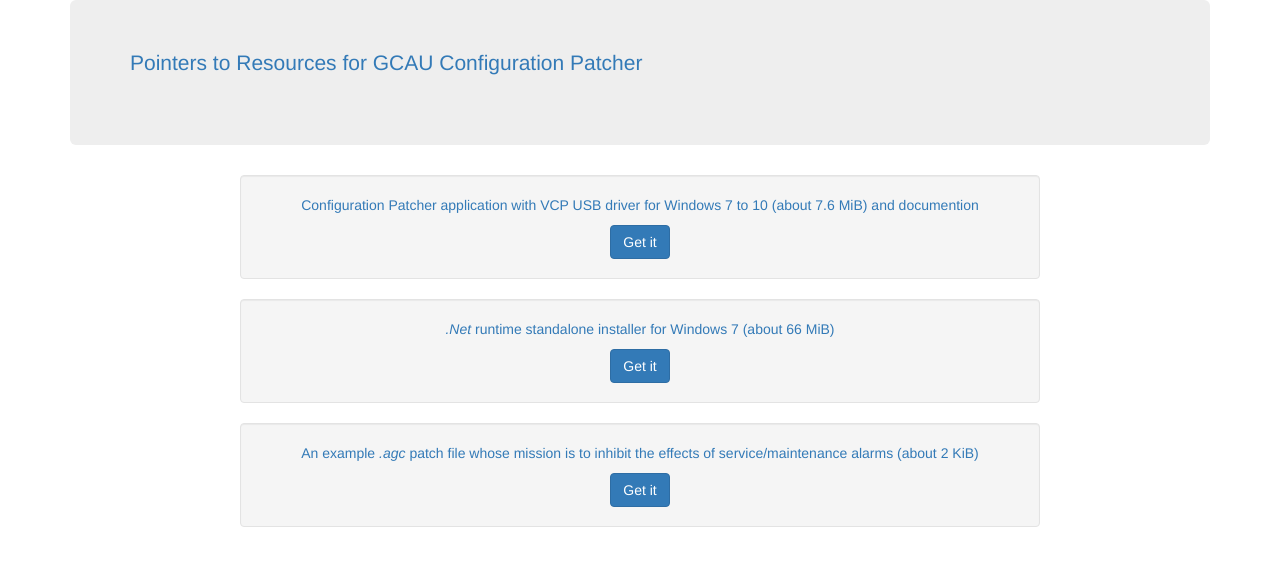
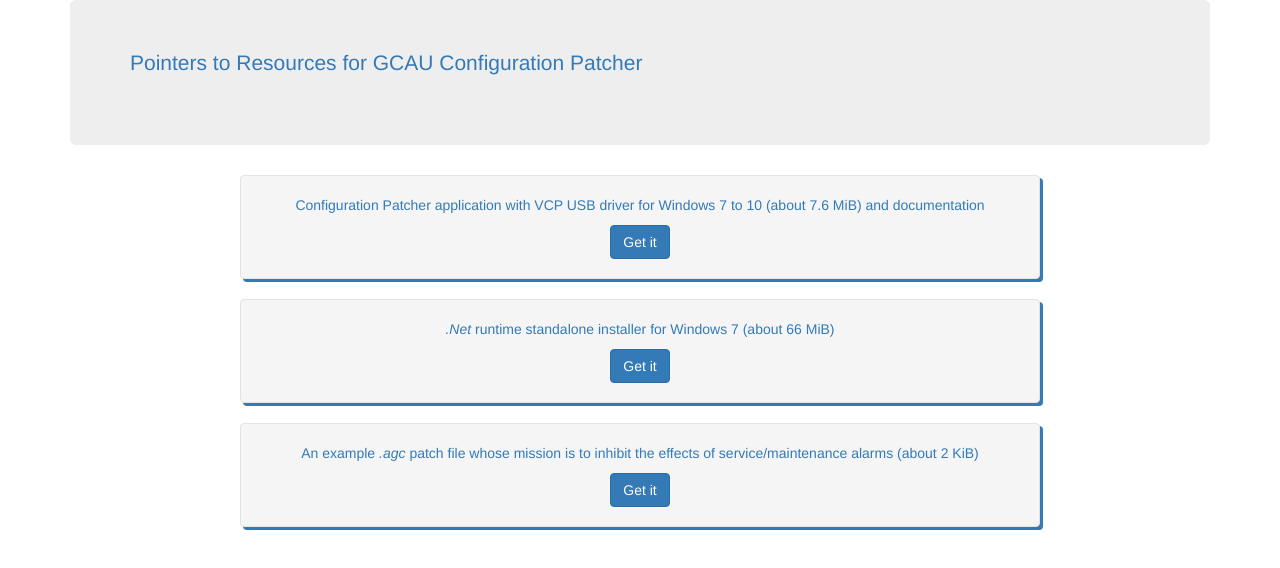
Before and after one commit to LabZDjee/GCAU-Configuration-Patcher, a plain HTML site: page index.html in a window 1280 px wide. Drawn offline with nearby package versions, Linux system fonts and the light colour scheme.

Commit message:
update link, refine style

```diff
--- a/index.html
+++ b/index.html
@@ -10,9 +10,10 @@
   <script src="https://ajax.googleapis.com/ajax/libs/jquery/3.3.1/jquery.min.js"></script>
   <script src="https://maxcdn.bootstrapcdn.com/bootstrap/3.4.0/js/bootstrap.min.js"></script>
   <style>
-    .box {
+    .well {
       max-width: 800px;
       margin: 20px auto;
+      box-shadow: 3px 3px;
     }
   </style>
 </head>
@@ -22,9 +23,9 @@
     <div class="jumbotron">
       <div class="lead">Pointers to Resources for GCAU Configuration Patcher</div>
     </div>
-    <div class="well text-center box">
+    <div class="well text-center">
       <p>Configuration Patcher application with VCP USB driver for Windows 7 to 10
-        (about 7.6 MiB) and documention</p>
+        (about 7.6 MiB) and documentation</p>
       <a href="https://www.dropbox.com/s/qftpizvdzm85pak/GcauConfigurationPatcher.zip?dl=0" role="button"
         class="btn btn-primary" target="_new">Get it</a>
     </div>
```
